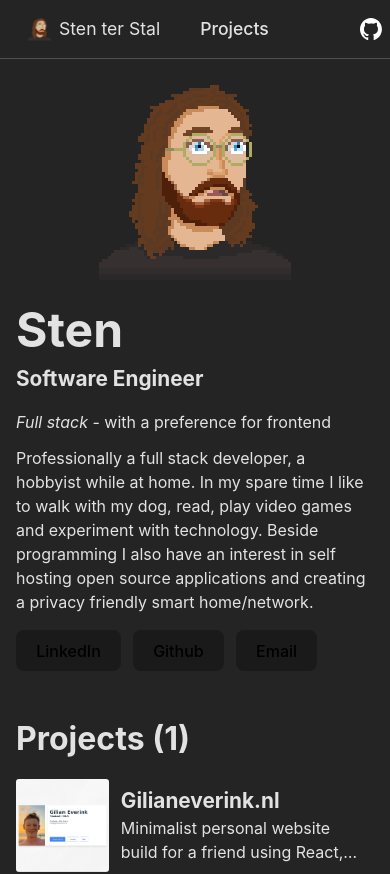
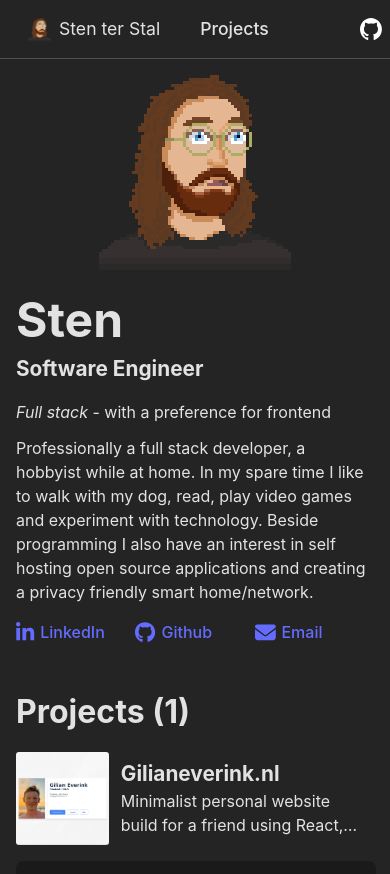
Before and after one commit to stenterstal/stenterstal.com, a Next.js app: page / in a window 390 px wide. Shown: the top 874 px of the page. Built offline with nearby package versions, Linux system fonts and the light colour scheme.

Commit message:
Added social links

```diff
--- a/_projects/gilianeverink.md
+++ b/_projects/gilianeverink.md
@@ -14,7 +14,7 @@ tags:
 ![aaa](/assets/blog/gilianeverink.nl/preview.png)
 
 A friend of mine approached me with the question if I could make a simple minimalist website for him to replace his default namecheap parking page.
-His domain is generally only used to host mail but some more technological knowledgeable people might try to browse to [gilianeverink.nl](https://gilianeverink.nl)
+His domain is generally only used to host mail but some more technological knowledgeable people might try to browse to [gilianeverink.nl](https://gilianeverink.nl) when handing them your email adress.
 
 I made a simple one-page design with React+Typescript+Vite using `yarn create vite`.  Instead of CSS I like to use SCSS so I can nest styles and use variables.
 The site features a single CSS media query for a correct display on mobile phones.
--- a/package.json
+++ b/package.json
@@ -9,6 +9,10 @@
     "deploy404": "gh-pages -d dist"
   },
   "dependencies": {
+    "@fortawesome/fontawesome-svg-core": "^6.6.0",
+    "@fortawesome/free-brands-svg-icons": "^6.6.0",
+    "@fortawesome/free-solid-svg-icons": "^6.6.0",
+    "@fortawesome/react-fontawesome": "^0.2.2",
     "date-fns": "^3.6.0",
     "gray-matter": "^4.0.3",
     "next": "latest",
--- a/src/app/App.scss
+++ b/src/app/App.scss
@@ -11,6 +11,10 @@ section {
   margin: 20px 0 20px 0;
 }
 
+.icon {
+  height: 1.3em;
+}
+
 .landing {
   display: flex;
   align-items: center;
@@ -18,6 +22,11 @@ section {
   flex-direction: row;
   flex: 1;
   margin-top: 0;
+  img {
+    width: 12em; //192px
+    height: 12.75em; //204px
+  }
+
   h1 {
     margin-bottom: 6px;
   }
@@ -27,10 +36,16 @@ section {
   .socials {
     ul {
       padding: 0;
+      display: flex;
       li {
         list-style: none;
         a {
-          margin-right: 12px;
+          margin-right: 24px;
+          display: flex;
+          align-items: center;
+          .icon {
+            margin-right: 6px;
+          }
         }
       }
     }
@@ -102,7 +117,7 @@ ul {
 
 @media (max-width: 600px) {
   main {
-    margin: 60px auto 20px auto;
+    margin: 50px auto 20px auto;
     padding: 1rem;
   }
   section {
@@ -118,6 +133,7 @@ ul {
         padding: 0;
         li {
           list-style: none;
+          flex: 1;
           a {
             margin-right: 12px;
           }
--- a/src/app/_components/Navigation/Navigation.tsx
+++ b/src/app/_components/Navigation/Navigation.tsx
@@ -1,7 +1,7 @@
 'use client'
 
 import './Navigation.scss'
-import Avatar from '../../Avatar.png';
+import Avatar from '../../../../public/assets/img/Avatar.png';
 import Github from './github.svg';
 import Link from "next/link";
 import Image from "next/image";
--- a/src/app/page.tsx
+++ b/src/app/page.tsx
@@ -1,10 +1,14 @@
 import {getAllProjects} from "@/lib/api";
 import './App.scss'
-import Avatar from './Avatar.png';
+import Avatar from '../../public/assets/img/Avatar.png';
 import ProjectRow from "@/app/_components/ProjectRow";
 import CardRow from "@/app/_components/CardRow";
 import Image from "next/image";
 import Link from "next/link";
+import { FontAwesomeIcon } from '@fortawesome/react-fontawesome'
+import {faLinkedinIn, faGithub} from "@fortawesome/free-brands-svg-icons";
+import {faEnvelope} from "@fortawesome/free-solid-svg-icons";
+
 export default function Index() {
 
   const projects = getAllProjects();
@@ -12,7 +16,7 @@ export default function Index() {
   return (
       <>
         <section className="landing">
-          <Image src={Avatar} alt={"Pixel art self portrait"} quality={100} priority={true}/>
+          <Image src={Avatar} height={204} width={192} alt={"Pixel art self portrait"} quality={100} priority={true}/>
           <div>
             <h1>Sten</h1>
             <h3>Software Engineer</h3>
@@ -25,14 +29,21 @@ export default function Index() {
             <div className="socials">
               <ul>
                 <li>
-                  <a href="">
-                    <button>LinkedIn</button>
+                  <a href="https://linkedin.com/in/stenterstal">
+                    <FontAwesomeIcon icon={faLinkedinIn} className={"icon"} />
+                    LinkedIn
                   </a>
-                  <a href="">
-                    <button>Github</button>
+                </li>
+                <li>
+                  <a href="https://github.com/stenterstal">
+                    <FontAwesomeIcon icon={faGithub} className={"icon"}/>
+                    Github
                   </a>
-                  <a href="">
-                    <button>Email</button>
+                </li>
+                <li>
+                  <a href="mailto:mail@stenterstal.com">
+                    <FontAwesomeIcon icon={faEnvelope} className={"icon"}/>
+                    Email
                   </a>
                 </li>
               </ul>
--- a/src/app/projects/[slug]/Project.scss
+++ b/src/app/projects/[slug]/Project.scss
@@ -24,8 +24,8 @@ article {
 
     code {
       background-color: #111111;
-      padding: 3px 6px 3px 6px;
-      border-radius: 1px;
+      padding: 0.2em 0.5em;
+      border-radius: 0.25em;
     }
 
     h1, h2, h3, h4, h5 {
```
Also changed, not shown: public/assets/img/Avatar.png (renamed from src/app/Avatar.png), 1 other file (tests, documents, lock files or other folders).
